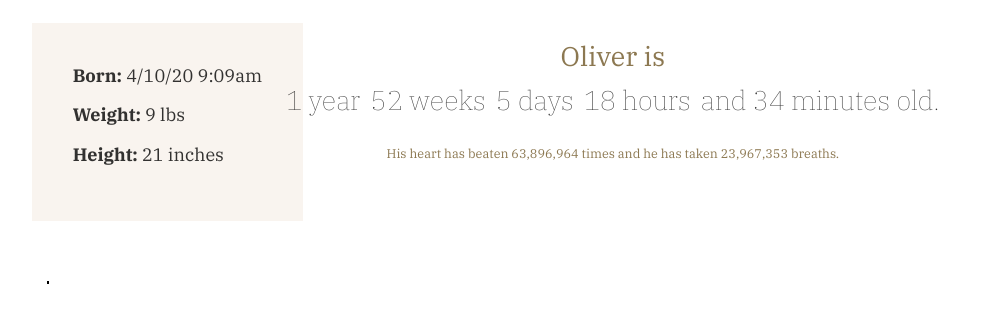
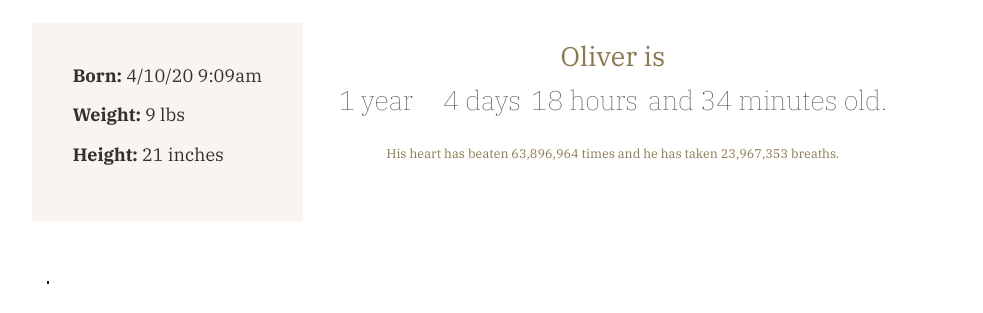
Before and after one commit to nicbovee/oliverbrooksbovee.com, a Gatsby site: page / in a window 1280 px wide. Shown: the part 813-1126 px from the top of the page, without its empty margins (148-1131 px from the left). Built offline with nearby package versions, Linux system fonts and the light colour scheme; Gatsby itself is replaced by a stand-in of ours.

Commit message:
Trying to fix date counter issue.

```diff
--- a/src/components/age.js
+++ b/src/components/age.js
@@ -1,79 +1,103 @@
-import React, {useState, useEffect} from 'react';
-import styled from "styled-components";
-import {fonts, colors} from "../utils/styles";
+import React, { useState, useEffect } from "react"
+import styled from "styled-components"
+import { fonts, colors } from "../utils/styles"
 
-const BIRTHDAY =  new Date(2020, 3, 10, 9, 9, 0 , 0);
-const MS_IN_MIN = 60000;
-const MS_IN_HR = MS_IN_MIN * 60;
-const MS_IN_DAY = MS_IN_HR * 24;
-const MS_IN_WEEK = MS_IN_DAY * 7;
-const MS_IN_MONTH = MS_IN_DAY * 30;
-const MS_IN_YEAR = 31536000000;
-const MS_IN_HEARTBEAT = 500;
-const MS_IN_BREATH = 1333;
+let leapdays = 0
+function leapyear(year) {
+  return year % 100 === 0 ? year % 400 === 0 : year % 4 === 0
+}
+const currentYear = new Date().getFullYear()
+console.log({ currentYear })
+for (let i = 2020; i < currentYear; i++) {
+  if (leapyear(i)) {
+    leapdays++
+  }
+}
+const BIRTHDAY = new Date(2020, 3, 10, 9, 9, 0, 0)
+const MS_IN_MIN = 60000
+const MS_IN_HR = MS_IN_MIN * 60
+const MS_IN_DAY = MS_IN_HR * 24
+const MS_IN_LEAPDAYS = MS_IN_DAY * leapdays
+console.log({ MS_IN_LEAPDAYS })
+console.log({ MS_IN_DAY })
+const MS_DAYS = 6.4
+const MS_IN_WEEK = MS_IN_DAY * MS_DAYS
+const MS_IN_MONTH = MS_IN_DAY * 30.4166666667
+const MS_IN_YEAR = MS_IN_MONTH * 12
+const MS_IN_HEARTBEAT = 500
+const MS_IN_BREATH = 1333
 
 const getCurrentAge = () => Date.now() - BIRTHDAY.getTime()
 const getCurrentAgeMinutes = () => Math.floor(getCurrentAge() / MS_IN_MIN)
 const calculateAge = () => {
   const ageObj = {}
 
-    let current = getCurrentAge();
-    let years = Math.floor(current/MS_IN_YEAR);
-    let weeks = Math.floor(current/MS_IN_WEEK);
-    let days = Math.floor((current%MS_IN_WEEK)/MS_IN_DAY);
-    let hours = Math.floor((current%MS_IN_DAY)/MS_IN_HR);
-    let minutes = Math.floor((current%MS_IN_HR) / MS_IN_MIN);
+  let current = getCurrentAge()
+  let years = Math.floor(current / MS_IN_YEAR)
+  let months = Math.floor((current % MS_IN_YEAR) / MS_IN_MONTH)
+  let weeks = Math.floor((current % MS_IN_MONTH) / MS_IN_WEEK)
+  let days = Math.floor((current % MS_IN_WEEK) / MS_IN_DAY)
+  let hours = Math.floor((current % MS_IN_DAY) / MS_IN_HR)
+  let minutes = Math.floor((current % MS_IN_HR) / MS_IN_MIN)
 
-    ageObj.stringYears = years ? `${years} year${years > 1 ? 's ' : ' '} ` : '';
-    ageObj.stringWeeks = weeks ? `${weeks} week${weeks > 1 ? 's ' : ' '}` : '';
-    ageObj.stringDays = days ? `${days} day${days > 1 ? 's ' : ' '}` : '';
-    ageObj.stringHours = hours ? `${hours} hour${hours > 1 ? 's ' : ' '}` : '';
-    ageObj.stringMinutes = minutes ? `${minutes} minute${minutes > 1 ? 's ' : ' '}`: '';
+  ageObj.stringYears = years ? `${years} year${years > 1 ? "s " : " "} ` : ""
+  ageObj.stringMonths = months
+    ? `${months} year${months > 1 ? "s " : " "} `
+    : ""
+  ageObj.stringWeeks = weeks ? `${weeks} week${weeks > 1 ? "s " : " "}` : ""
+  ageObj.stringDays = days ? `${days} day${days > 1 ? "s " : " "}` : ""
+  ageObj.stringHours = hours ? `${hours} hour${hours > 1 ? "s " : " "}` : ""
+  ageObj.stringMinutes = minutes
+    ? `${minutes} minute${minutes > 1 ? "s " : " "}`
+    : ""
 
-    return ageObj;
+  return ageObj
   // return `${stringYears} ${stringWeeks} ${stringDays} ${stringHours} ${stringMinutes ? "and " + stringMinutes : stringMinutes} old`
 }
 
-const calculateHeartBeats = () =>  (Math.floor(getCurrentAge() / MS_IN_HEARTBEAT)).toString().replace(/\B(?=(\d{3})+(?!\d))/g, ",");;
-const calculateBreaths = () => (Math.floor(getCurrentAge() / MS_IN_BREATH)).toString().replace(/\B(?=(\d{3})+(?!\d))/g, ",");;
+const calculateHeartBeats = () =>
+  Math.floor(getCurrentAge() / MS_IN_HEARTBEAT)
+    .toString()
+    .replace(/\B(?=(\d{3})+(?!\d))/g, ",")
+const calculateBreaths = () =>
+  Math.floor(getCurrentAge() / MS_IN_BREATH)
+    .toString()
+    .replace(/\B(?=(\d{3})+(?!\d))/g, ",")
 
 const Age = () => {
+  const [age, setAge] = useState(calculateAge())
+  const [heartbeats, setHeartBeats] = useState(calculateHeartBeats())
+  const [breaths, setBreaths] = useState(calculateBreaths())
 
-    const [age, setAge] = useState(calculateAge());
-    const [heartbeats, setHeartBeats] = useState(calculateHeartBeats());
-    const [breaths, setBreaths] = useState(calculateBreaths());
-
-    useEffect(() =>  {
+  useEffect(() => {
     setTimeout(() => {
-            setAge(calculateAge());
-        }, 1000);
+      setAge(calculateAge())
+    }, 1000)
 
     const breath_id = setTimeout(() => {
-            setBreaths(calculateBreaths());
-        }, MS_IN_BREATH);
+      setBreaths(calculateBreaths())
+    }, MS_IN_BREATH)
 
     const age_id = setTimeout(() => {
-            setHeartBeats(() => calculateHeartBeats());
-        }, MS_IN_HEARTBEAT);
-
+      setHeartBeats(() => calculateHeartBeats())
+    }, MS_IN_HEARTBEAT)
   })
 
-
-
-
-    return(
+  return (
     <AgeWrapper>
       <Intro>Oliver is</Intro>
       <StyledAge>
-                {Object.keys(age).map((x,i) => {
-                    if(i === Object.keys(age).length - 1){
-                        return(<div>and {age[x]} old.</div>)
+        {Object.keys(age).map((x, i) => {
+          if (i === Object.keys(age).length - 1) {
+            return <div>and {age[x]} old.</div>
           }
-                return(<div style={{paddingRight: '10px'}}>{age[x]}</div>)
+          return <div style={{ paddingRight: "10px" }}>{age[x]}</div>
         })}
-
       </StyledAge>
-            <BreathWrapper>His heart has beaten {heartbeats} times and he has taken {breaths} breaths.</BreathWrapper>
+      <BreathWrapper>
+        His heart has beaten {heartbeats} times and he has taken {breaths}{" "}
+        breaths.
+      </BreathWrapper>
     </AgeWrapper>
   )
 }
@@ -85,7 +109,7 @@ const Intro = styled.p`
   margin-bottom: 1rem;
   font-weight: 500;
   width: 100%;
-    @media screen and (min-width: 850px){
+  @media screen and (min-width: 850px) {
     text-align: center;
   }
 `
@@ -94,23 +118,21 @@ const StyledAge = styled.p`
   font-family: ${fonts.primary};
   font-weight: 100;
   display: flex;
-    width:100%;
-    @media screen and (max-width: 850px){
-        flex-direction:column;
+  width: 100%;
+  @media screen and (max-width: 850px) {
+    flex-direction: column;
   }
-
 `
 const AgeWrapper = styled.div`
   display: flex;
   flex-direction: column;
   align-items: center;
   justify-content: center;
-    margin-bottom: .5rem;
+  margin-bottom: 0.5rem;
 `
 const BreathWrapper = styled.p`
-    font-size: .7rem;
+  font-size: 0.7rem;
   font-family: ${fonts.primary};
-    color: ${colors.button}
-
+  color: ${colors.button};
 `
-export default Age;
+export default Age
```
Also changed, not shown: src/pages/page-2.js (deleted, +0 -16 lines). Lines whose indentation alone changed are shown as unchanged.
